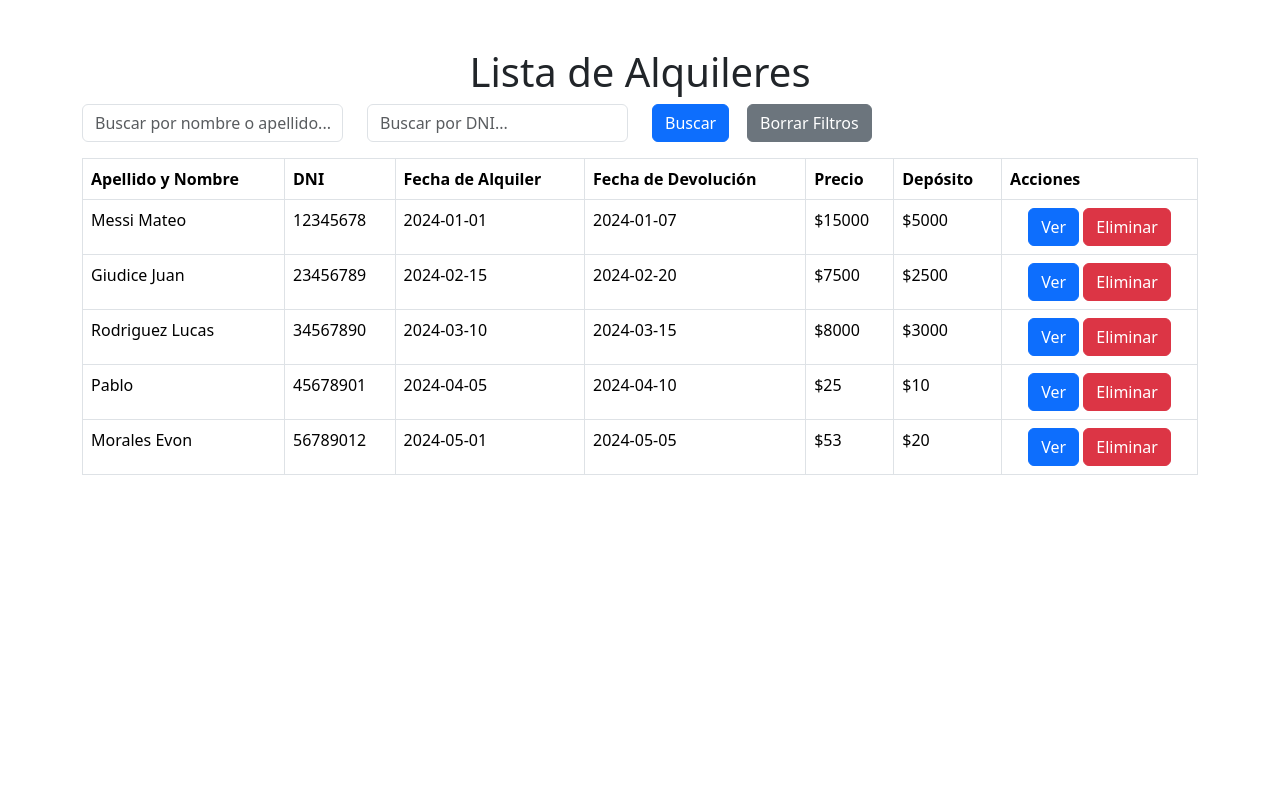
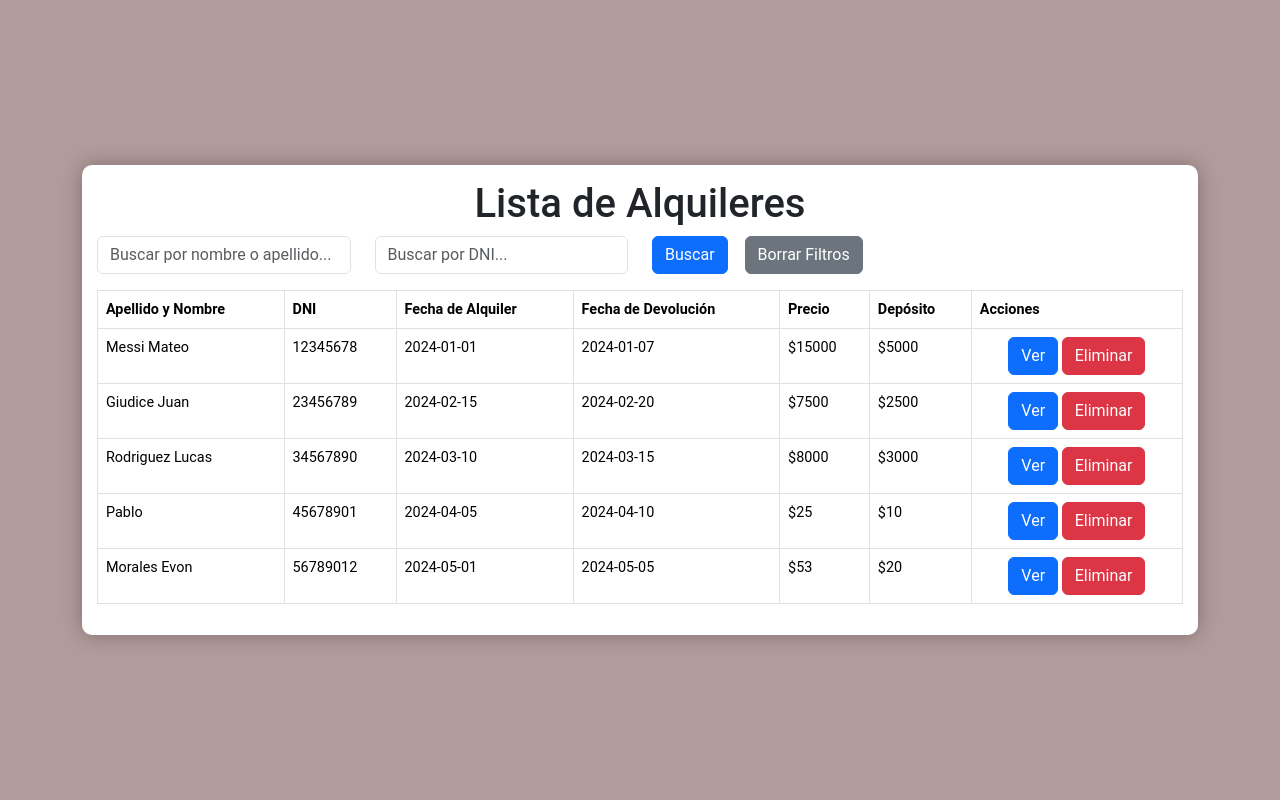
Before and after one commit to agusaenz/halloween-disfraces, a PHP site: page /lista-alquileres.php in a window 1280 px wide. Run offline with PHP 8.4, Linux system fonts and the light colour scheme.

Commit message:
adaptar a background y form como antos

```diff
--- a/lista-alquileres.php
+++ b/lista-alquileres.php
@@ -8,6 +8,28 @@
     <script defer src="assets/includes/js/bootstrap.bundle.min.js"></script>
     <script src="assets/includes/js/jquery-3.7.1.min.js"></script>
     <style>
+      body {
+        display: flex;
+        justify-content: center;
+        align-items: center;
+        height: 100vh;
+        background-color: #b39b9b;
+        font-family: "Roboto", sans-serif;
+        font-size: 0.9rem;
+        margin: 0;
+      }
+      .custom-form {
+        background: white;
+        padding: 15px;
+        border-radius: 10px;
+        box-shadow: 0 0 20px rgba(0, 0, 0, 0.3);
+        overflow: auto;
+        min-width: 300px;
+        min-height: 400px;
+        width: 100%;
+        max-width: 1300px;
+        max-height: 900px;
+      }
       .btn-lg-custom {
         padding: 10px 20px;
         font-size: 1.25rem;
@@ -16,7 +38,8 @@
   </head>
 
   <body>
-    <div class="container mt-5">
+    <div class="container">
+      <form class="custom-form" id="resizable-form">
         <h1 class="text-center">Lista de Alquileres</h1>
         <div class="row">
           <div class="col-md-3">
@@ -35,19 +58,19 @@
               placeholder="Buscar por DNI..."
             />
           </div>
-        <div class="col-md-6">
-          <div class="row">
-            <div class="col-md-2">
-              <button class="btn btn-primary btn-block" id="buscarBtn">
+          <div class="col-md-1">
+            <button type="button" class="btn btn-primary" id="buscarBtn">
               Buscar
             </button>
           </div>
-            <div class="col-md-6">
-              <button class="btn btn-secondary btn-block" id="borrarFiltrosBtn">
+          <div class="col-md-2">
+            <button
+              type="button"
+              class="btn btn-secondary"
+              id="borrarFiltrosBtn"
+            >
               Borrar Filtros
             </button>
-            </div>
-          </div>
           </div>
         </div>
         <div class="row mt-3">
@@ -68,6 +91,7 @@
             </table>
           </div>
         </div>
+      </form>
     </div>
 
     <script>
@@ -158,6 +182,7 @@
 
         $("#nombreBusqueda, #dniBusqueda").keypress(function (e) {
           if (e.which == 13) {
+            e.preventDefault();
             buscarAlquiler();
           }
         });
```
Also changed, not shown: lista-clientes.php (+51 -15 lines). Lines whose indentation alone changed are shown as unchanged.
